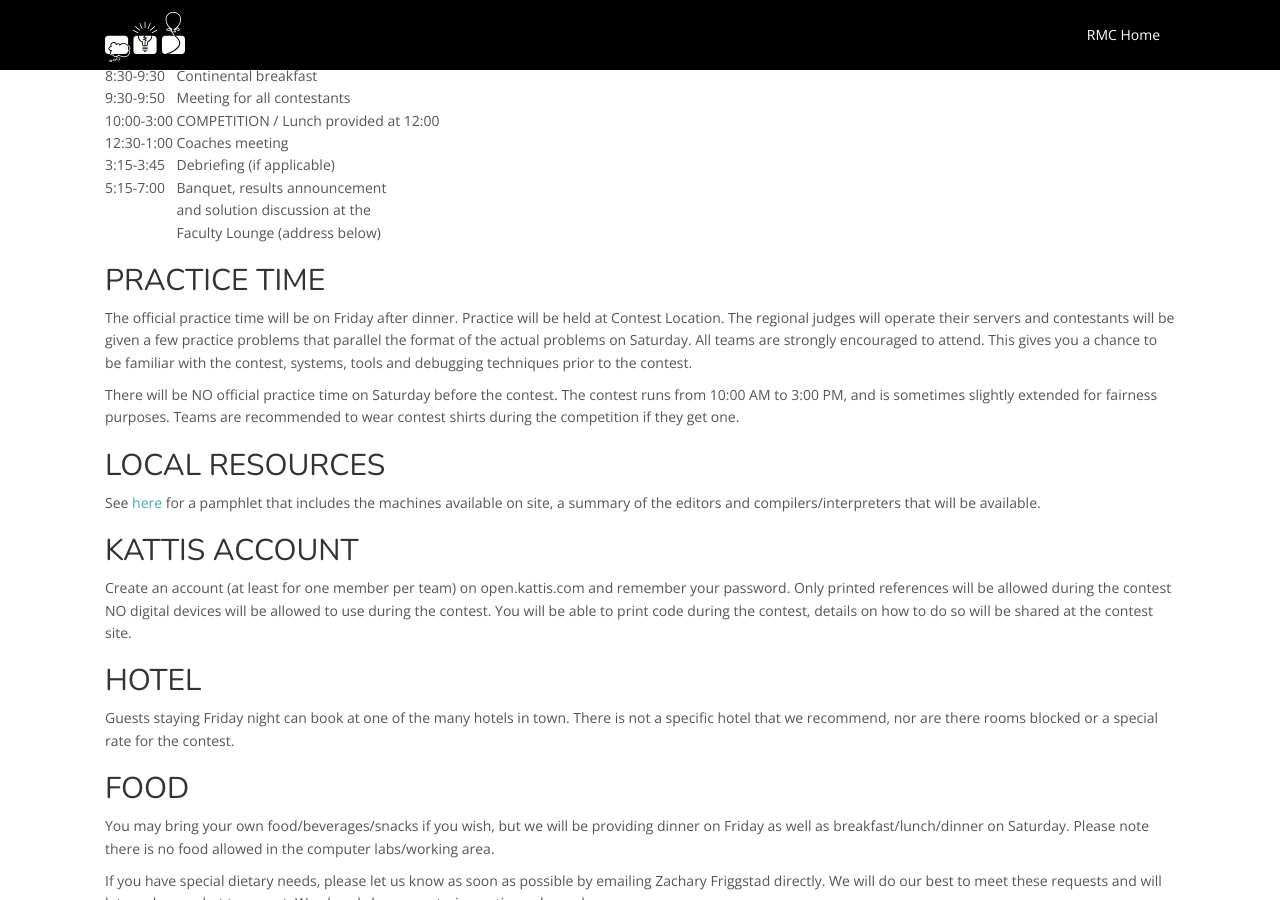
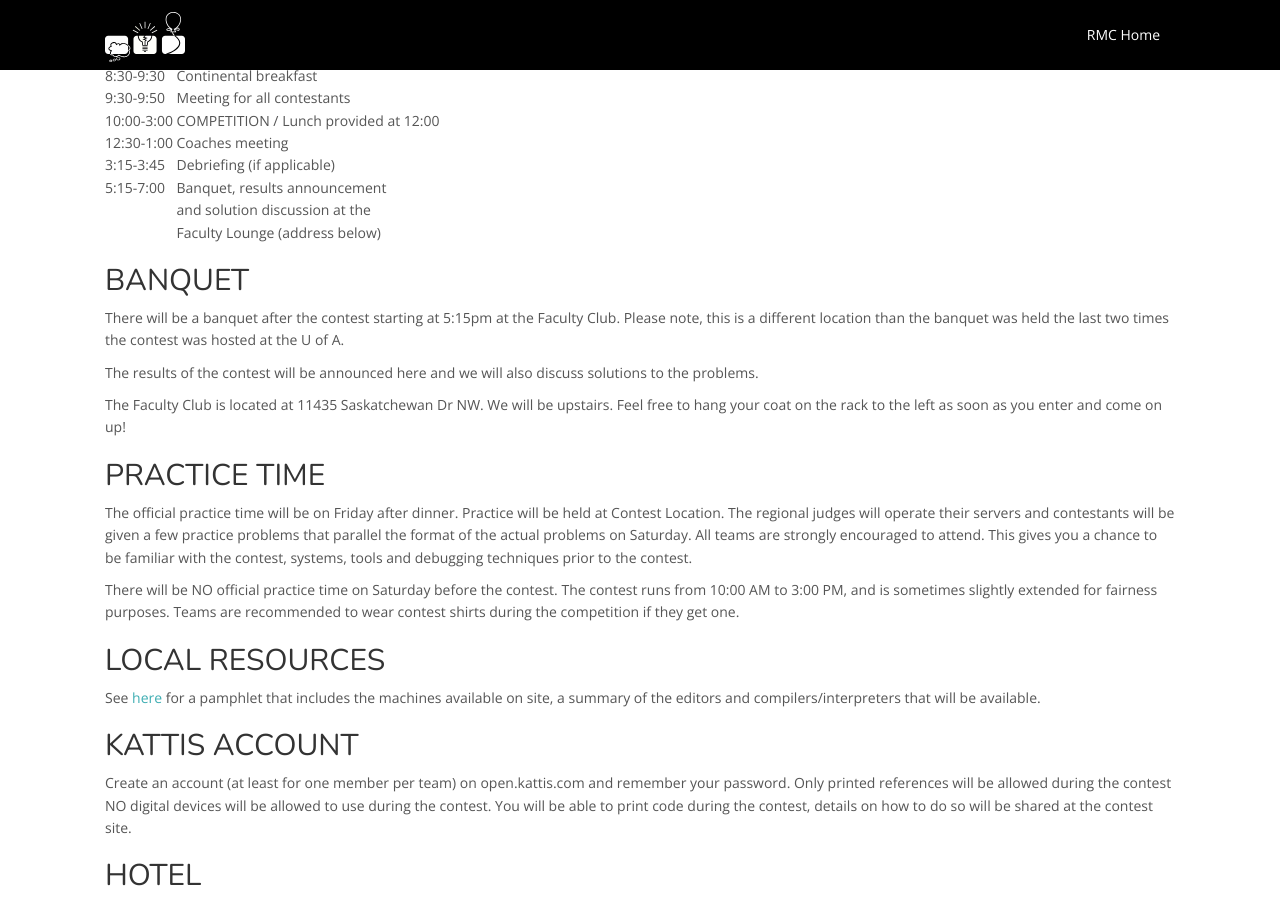
Before and after one commit to icpc/na-rocky-mountain-web, a Jekyll site: the page built from docs/uofa/index.md, in a window 1280 px wide and 900 px high, scrolled down 902 px. Built offline with Jekyll 4.4.1, drawn with Linux system fonts in a browser that asks for light colours; nearby versions of some CDN libraries; our own code applies the rules of GitHub Pages for plain Markdown files.

Commit message:
u of a info update

```diff
--- a/docs/uofa/index.md
+++ b/docs/uofa/index.md
@@ -49,6 +49,14 @@ All contest activities will be hosted at contest location. See above for locatio
 |            |     |   and solution discussion at the      |
 |            |     |   Faculty Lounge (address below)      |
 
+## BANQUET
+
+There will be a banquet after the contest starting at 5:15pm at the Faculty Club. Please note, this is a different location than the banquet was held the last two times the contest was hosted at the U of A.
+
+The results of the contest will be announced here and we will also discuss solutions to the problems.
+
+The Faculty Club is located at 11435 Saskatchewan Dr NW. We will be upstairs. Feel free to hang your coat on the rack to the left as soon as you enter and come on up!
+
 ## PRACTICE TIME
 
 The official practice time will be on Friday after dinner. Practice will be held at Contest Location. The regional judges will operate their servers and contestants will be given a few practice problems that parallel the format of the actual problems on Saturday. All teams are strongly encouraged to attend. This gives you a chance to be familiar with the contest, systems, tools and debugging techniques prior to the contest.
```
